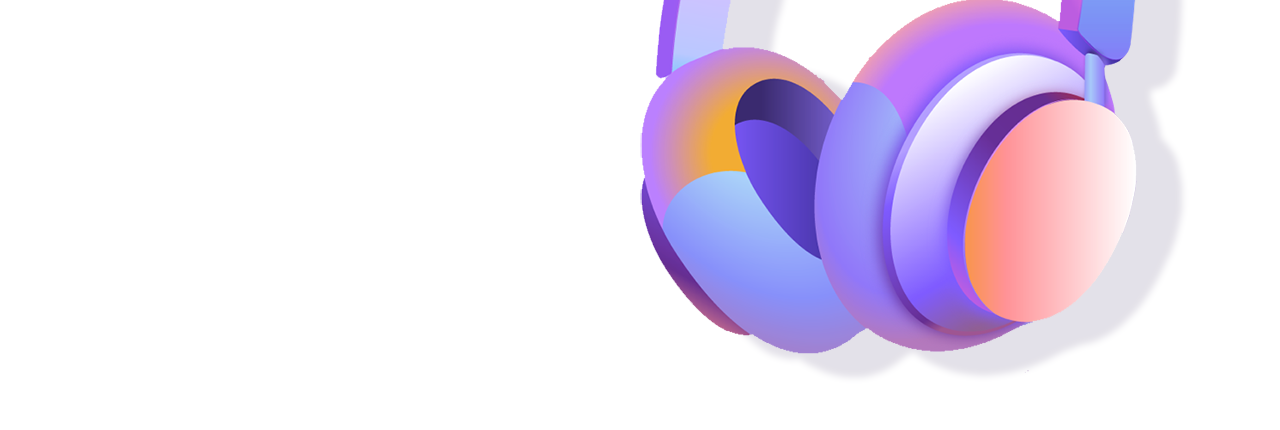
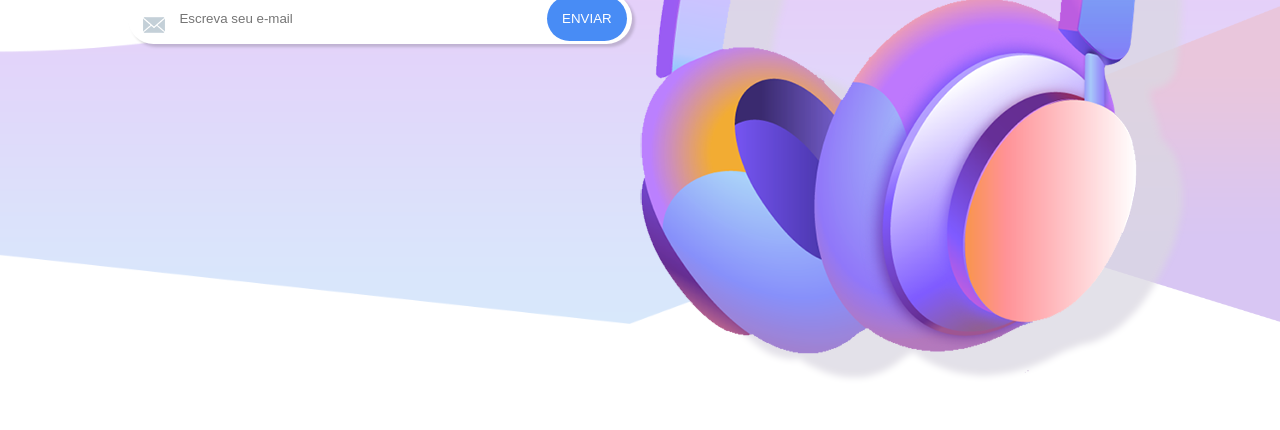
Before and after one commit to brunocsantos/SiteTeste-Html-CSS, a plain HTML site: page index.html in a window 1280 px wide. Shown: the part 476-906 px from the top of the page. Drawn offline with Linux system fonts and the light colour scheme.

Commit message:
caixa de texto e imagens de fundo

```diff
--- a/css/5_objects/5_objects.css
+++ b/css/5_objects/5_objects.css
@@ -83,3 +83,43 @@
     text-align: center;
     color: #adadad;
 }
+
+.send-message{
+   width: 504px;
+   height: 51px;
+   border-radius: 26px;
+   box-shadow: 3px 3px 3px 0 rgba(0, 0, 0, 0.16);
+   -webkit-box-shadow: 3px 3px 3px 0 rgba(0, 0, 0, 0.16);
+   background-color: #ffffff;
+
+}
+
+.send-message > i > img{
+    padding-left: 15px;
+    position: relative;
+    top: 10px;
+}
+
+.send-message input{
+    padding: 18px 10px;
+    border: none;
+    width: 353px;
+}
+
+.send-message button{
+    width: 80px;
+    height: 45px;
+    border-radius: 30px;
+    -webkit-border-radius: 30px;
+    background-color: #488cf5;
+    border: none;
+    cursor: pointer;
+    color: #ffffff;
+    transition: all .3s ease;
+    -webkit-transition: all .3s ease;
+}
+
+.send-message button:hover{
+    background-color: #f4891f;
+
+}
--- a/css/6_components/6_components.css
+++ b/css/6_components/6_components.css
@@ -1,4 +1,20 @@
 #brand > img{
 height: 40px;
+}
 
+.shape1{
+    position: absolute;
+    height: 100vh;
+    top: 0;
+    right: 0;
+    z-index: -1;
+    width: 100%;
 }
+
+.shape2{
+    position: absolute;
+    z-index: -1;
+    bottom: 0;
+    right: 0%;
+    height: 40%;
+}
--- a/index.html
+++ b/index.html
@@ -1,5 +1,5 @@
 <!DOCTYPE html>
-<html lang="en">
+<html lang="pt-br">
 <head>
     <meta charset="UTF-8">
     <meta http-equiv="X-UA-Compatible" content="IE=edge">
@@ -12,6 +12,12 @@
 <body>
 
 <section id="container">
+
+  <object id="shapes">
+    <img class="shape1" src="./img/shape1.png">
+    <img class="shape2" src="./img/shape2.png">
+  </object>
+
   <header id="header">
       <a href="#" id="brand">
           <img src="./img/brand.png" alt="logo do site">
@@ -37,6 +43,13 @@
     <span>B3</span>
     <h1>Super Fone Extrema Qualidade de Som Top</h1>
     <h2>Você irá se surpreender com a qualidade de som desse fone sem fio. viaje em altos graves e agudos em suas musicas ou videos.</h2>
+
+
+    <div class="send-message">
+      <i><img src="./img/envelope.png" alt="icone de uma carta"></i>
+      <input type="email" placeholder="Escreva seu e-mail">
+      <button id="send-btn">ENVIAR</button>
+    </div>
   </article>
 
   <picture id="picture">
```
